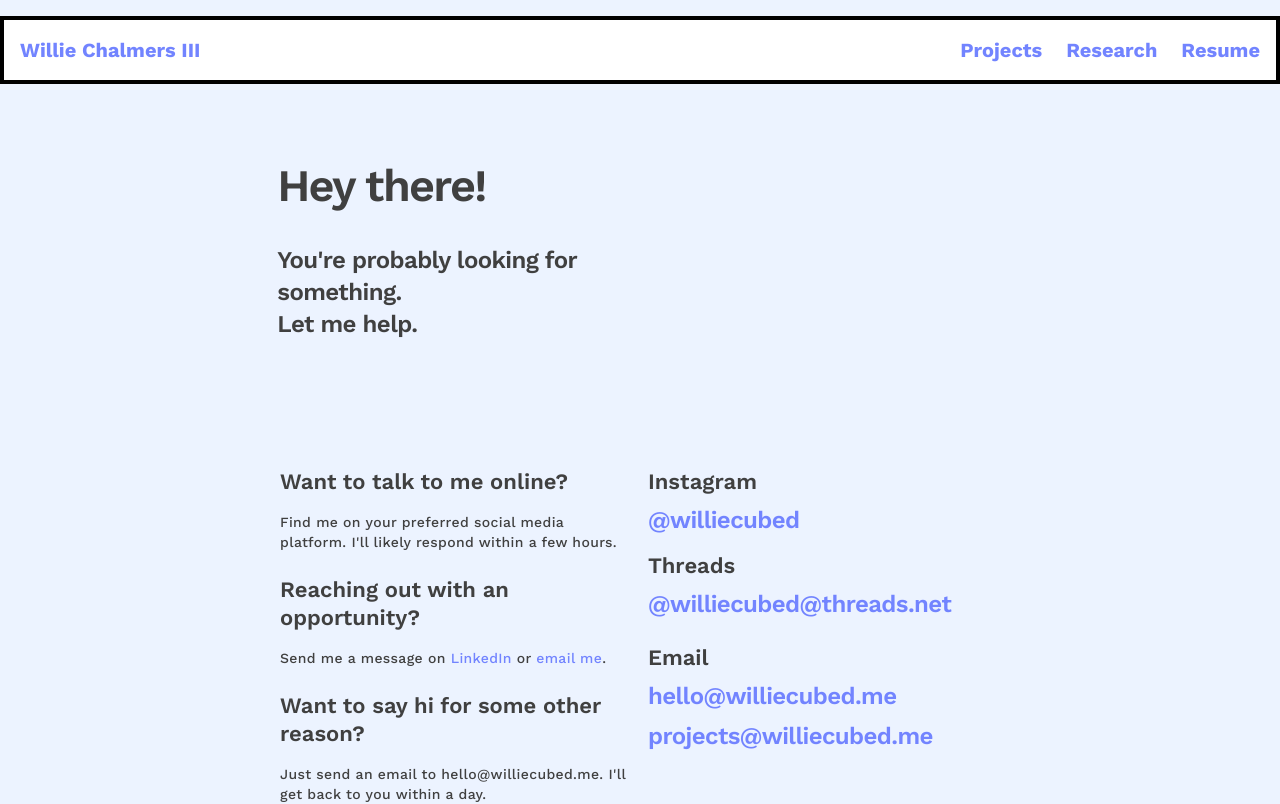
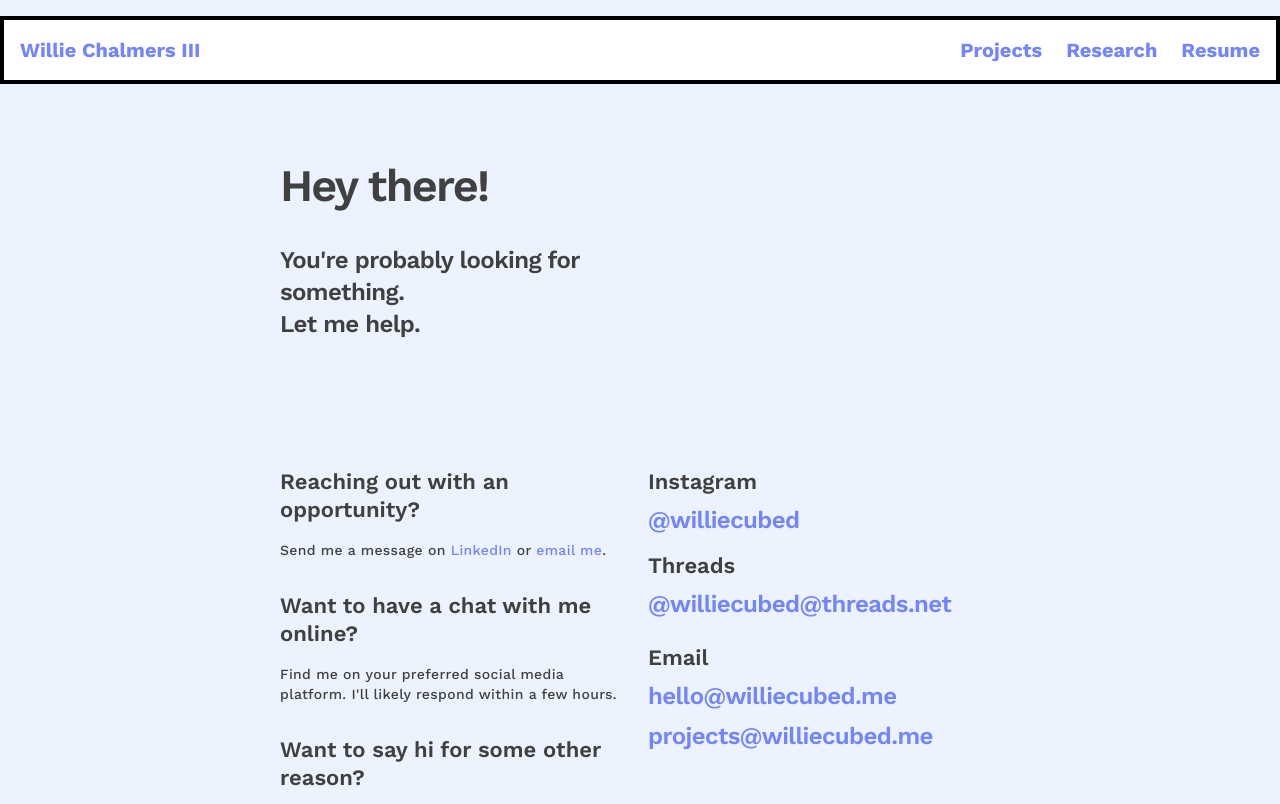
Before and after one commit to WillieCubed/website, a Next.js app: page /contact in a window 1280 px wide. Shown: the top 804 px of the page. Built offline with nearby package versions, Linux system fonts and the light colour scheme.

Commit message:
feat: Improve contact page styles

```diff
--- a/app/(pages)/contact/page.tsx
+++ b/app/(pages)/contact/page.tsx
@@ -16,25 +16,18 @@ export const metadata: Metadata = {
 export default function ContactPage() {
   return (
     <div className="">
-      <section className="-mt-[100px] pt-40 md:grid md:grid-cols-12 p-16 xl:px-24 bg-maverick-300">
+      <section className="-mt-[100px] pt-40 md:grid md:grid-cols-12 p-16 xl:px-24 md:gap-x-4 bg-maverick-300">
         <div className="lg:col-start-3 col-span-4 space-y-8">
-          <div className="text-display-medium">Hey there!</div>
-          <div className="text-headline-small">
+          <div className="text-display-medium text-center md:text-left">Hey there!</div>
+          <div className="text-headline-small text-center md:text-left">
             You're probably looking for something.
             <br />
             Let me help.
           </div>
         </div>
       </section>
-      <main className="p-16 md:grid md:grid-cols-12 xl:px-24 md:gap-x-4">
-        <section className="md:col-start-3 md:col-span-4 space-y-6">
-          <div className="space-y-4">
-            <h1 className="text-title-large">Want to talk to me online?</h1>
-            <p className="text-body-medium">
-              Find me on your preferred social media platform. I&apos;ll likely
-              respond within a few hours.
-            </p>
-          </div>
+      <main className="px-4 py-6 md:p-16 md:grid md:grid-cols-12 xl:px-24 md:gap-x-4 space-y-8 md:space-y-0">
+        <section className="md:col-start-3 md:col-span-4 space-y-8">
           <div className="space-y-4">
             <h1 className="text-title-large">
               Reaching out with an opportunity?
@@ -45,6 +38,13 @@ export default function ContactPage() {
                 LinkedIn
               </Link>{' '}
               or <Link href="mailto:hello@williecubed.me">email me</Link>.
+            </p>
+          </div>
+          <div className="space-y-4">
+            <h1 className="text-title-large">Want to have a chat with me online?</h1>
+            <p className="text-body-medium">
+              Find me on your preferred social media platform. I&apos;ll likely
+              respond within a few hours.
             </p>
           </div>
           <div className="space-y-4">
```
